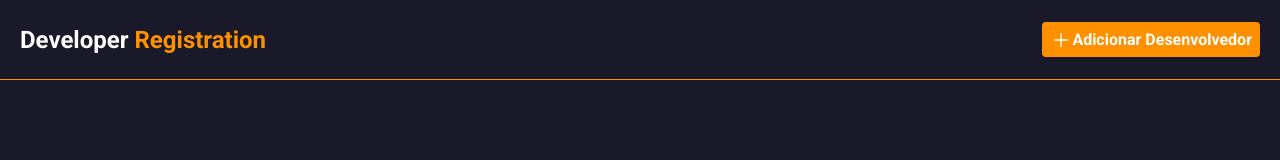
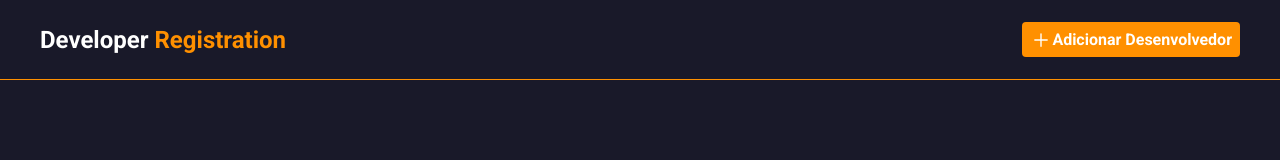
Before and after one commit to Rafael-Rufino/teste-gazin, a React (Create React App) app in the folder front-end/: page / in a window 1280 px wide. Shown: the top 160 px of the page. Built offline with nearby package versions, Linux system fonts and the light colour scheme; no server answers.

Commit message:
melhorando componente de header

```diff
--- a/front-end/src/components/Header/styles.ts
+++ b/front-end/src/components/Header/styles.ts
@@ -3,9 +3,9 @@ import theme from "../../styles/themes";
 
 export const Container = styled.header`
   display: flex;
-  width: 100vw;
+  width: 100%;
   height: 80px;
-  padding: 30px 20px;
+  padding: 30px 40px;
   justify-content: space-between;
   align-items: center;
   background: ${theme.colors.background};
```
